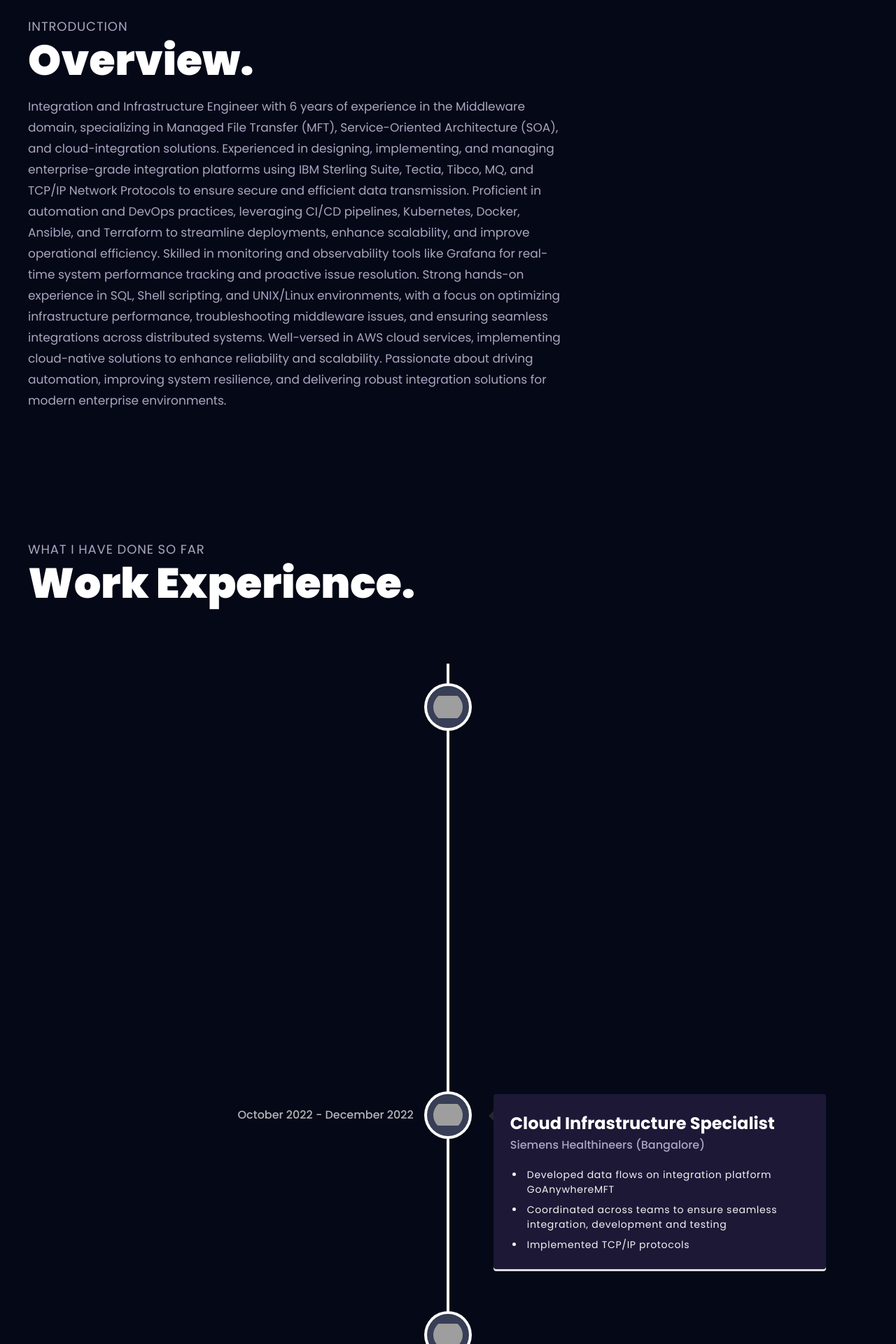
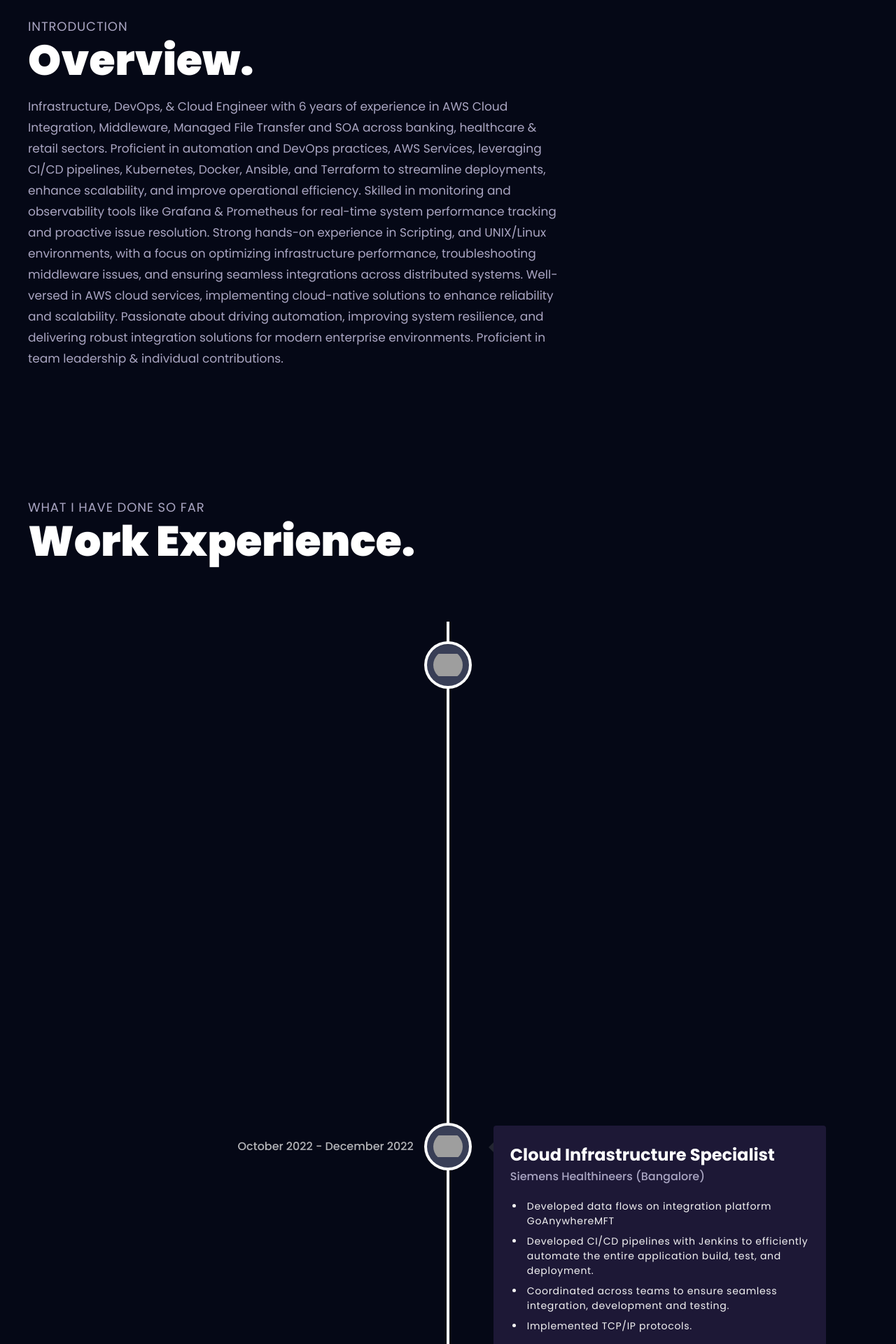
Before and after one commit to nihharikadubey/nihharika, a React (Vite) app: page / in a window 1280 px wide. Shown: the part 840-2760 px from the top of the page at 70% size. Built offline with nearby package versions, Linux system fonts and the light colour scheme; grey boxes are pictures that could not be loaded.

Commit message:
Updated content

```diff
--- a/index.html
+++ b/index.html
@@ -8,16 +8,16 @@
     <link rel="icon" type="image/x-icon" href="/favicon.ico">
     <link rel="manifest" href="/site.webmanifest">
     <meta name="viewport" content="width=device-width, initial-scale=1.0" />
-    <title>Nihharika Dubey | Portfolio</title>
+    <title>Niharika Dubey | Portfolio</title>
 
-    <meta name="title" content="Nihharika Dubey | Portfolio">
-    <meta name="description" content="Welcome to Nihharika Dubey's portfolio. Devops engineer specializing in AWS, kuberneters and Managed File Transfer.">
-    <meta name="keywords" content="Nihharika Dubey, Devops Engineer, Managed File Transfer Engineer, AIOps Engineer, MLOps Engineer, Software Engineer, ">
-    <meta name="author" content="Nihharika Dubey">
+    <meta name="title" content="Niharika Dubey | Portfolio">
+    <meta name="description" content="Welcome to Niharika Dubey's portfolio. Devops engineer specializing in AWS, kuberneters and Managed File Transfer.">
+    <meta name="keywords" content="Niharika Dubey, Devops Engineer, Managed File Transfer Engineer, AIOps Engineer, MLOps Engineer, Software Engineer, ">
+    <meta name="author" content="Niharika Dubey">
 
     <meta property="og:type" content="website">
-    <meta property="og:title" content="Nihharika Dubey | Portfolio">
-    <meta property="og:description" content="Welcome to Nihharika Dubey's portfolio. Devops engineer specializing in AWS, kuberneters and Managed File Transfer.">
+    <meta property="og:title" content="Niharika Dubey | Portfolio">
+    <meta property="og:description" content="Welcome to Niharika Dubey's portfolio. Devops engineer specializing in AWS, kuberneters and Managed File Transfer.">
     <meta name="image" property="og:image" content="https://raw.githubusercontent.com/nihharikadubey/nihharika/refs/heads/main/src/assets/niharika_dubey.webp">
 
     <meta name="robots" content="index, follow">
--- a/src/components/About.jsx
+++ b/src/components/About.jsx
@@ -15,9 +15,7 @@ const About = () => {
         variants={fadeIn("", "", 0.1, 1)}
         className="mt-4 text-secondary text-[17px] max-w-3xl leading-[30px]"
       >
-Integration and Infrastructure Engineer with 6 years of experience in the Middleware domain, specializing in Managed File Transfer (MFT), Service-Oriented Architecture (SOA), and cloud-integration solutions. Experienced in designing, implementing, and managing enterprise-grade integration platforms using IBM Sterling Suite, Tectia, Tibco, MQ, and TCP/IP Network Protocols to ensure secure and efficient data transmission. Proficient in automation and DevOps practices, leveraging CI/CD pipelines, Kubernetes, Docker, Ansible, and Terraform to streamline deployments, enhance scalability, and improve operational efficiency. Skilled in monitoring and observability tools like Grafana for real-time system performance tracking and proactive issue resolution. Strong hands-on experience in SQL, Shell scripting, and UNIX/Linux environments, with a focus on optimizing infrastructure performance, troubleshooting middleware issues, and ensuring seamless integrations across distributed systems. Well-versed in AWS cloud services, implementing cloud-native solutions to enhance reliability and scalability. Passionate about driving automation, improving system resilience, and delivering robust integration solutions for modern enterprise environments.
-      </motion.p>
-
+Infrastructure, DevOps, & Cloud Engineer with 6 years of experience in AWS Cloud Integration, Middleware, Managed File Transfer and SOA across banking, healthcare & retail sectors. Proficient in automation and DevOps practices, AWS Services, leveraging CI/CD pipelines, Kubernetes, Docker, Ansible, and Terraform to streamline deployments, enhance scalability, and improve operational efficiency. Skilled in monitoring and observability tools like Grafana & Prometheus for real-time system performance tracking and proactive issue resolution. Strong hands-on experience in Scripting, and UNIX/Linux environments, with a focus on optimizing infrastructure performance, troubleshooting middleware issues, and ensuring seamless integrations across distributed systems. Well-versed in AWS cloud services, implementing cloud-native solutions to enhance reliability and scalability. Passionate about driving automation, improving system resilience, and delivering robust integration solutions for modern enterprise environments. Proficient in team leadership & individual contributions.      </motion.p>
       <div className='mt-20 flex flex-wrap gap-10'>
         {/* Add service cards here if needed */}
       </div>
--- a/src/components/Hero.jsx
+++ b/src/components/Hero.jsx
@@ -3,7 +3,7 @@ import { styles } from '../styles';
 
 const Hero = () => {
   const handleDownloadResume = () => {
-    window.open('https://drive.google.com/file/d/1rQHPXDwV-_CNWzxe_Gk5xd-Vi4b2ErB_/view?usp=sharing', '_blank');
+    window.open('https://drive.google.com/file/d/12dFRkzE5aOKvs6kjv_3RAAQi_nA_WQ-m/view?usp=sharing', '_blank');
   };
 
   return (
@@ -16,11 +16,11 @@ const Hero = () => {
 
         <div>
           <h1 className={`${styles.heroHeadText} text-white`}>
-            Hi, I'm <span className="text-[#915eff]">Nihharika</span>
+            Hi, I'm <span className="text-[#915eff]">Niharika</span>
           </h1>
           <p className={`${styles.heroSubText} mt-2 text-white-100`}>
             Infrastructure Engineer with expertise in<br className="sm:block hidden" />
-            AWS, Kubernetes, and MFT
+            AWS, DevOps, and MFT
           </p>
           <button
             onClick={handleDownloadResume}
--- a/src/constants/index.js
+++ b/src/constants/index.js
@@ -123,11 +123,13 @@ export const experiences = [
       // "Developed CI/CD pipelines with Jenkins to efficiently automate the entire application build, test, and deployment.",
       // "Implemented DevSecOps security testing in Azure DevOps pipelines by integrating CBOM (Crypto Bill of Materials) and SBOM (Software Bill of Materials). Used Podman for CBOM and Syft for SBOM for analysis.",
       // "Provisioned infrastructure using Terraform to automate Docker orchestration & EC2 creation in AWS.",
-      "Implemented MFT solutions using IBM Sterling Suite & Tectia, managing B2B file transfers across 3000+ servers and 10,000+ daily transactions.",
-      "Automated deployments using Shell scripts, Control-M, and Terraform, reducing downtime by 30% and optimizing onboarding time by 20%.",
-      "Designed and managed SOAP & RESTful APIs on TIBCO, integrating with MQ & Kafka while implementing DevSecOps security testing in Azure DevOps.",
-      "Monitored and troubleshot production issues using Kibana and Grafana, optimizing system security and minimizing financial penalties.",
-      "Developed CI/CD pipelines using Jenkins, collaborated with cross-functional teams, and participated in 50+ code reviews for efficient delivery."
+
+
+      "Streamlined CI/CD pipelines with Jenkins on AWS, automating deployments via Argo CD, Kubernetes, Docker, reducing deployment time by 40% & optimizing cloud costs.",
+      "Implemented Secure, Automated B2B Managed File Transfer(MFT) middleware solutions across 3000+ distributed systems using IBM Sterling Suite, Control-M, protocols like SFTP, FTPS, AS2, & Connect Direct.",
+      "Developed & deployed scalable AWS cloud infrastructure using EC2, S3, EKS, Lambda, RDS, VPC, Route 53, DynamoDB, enhancing performance & reducing operational costs.",
+      "Automated Infrastructure as Code (IaC) using Terraform, Ansible, CloudFormation, migrated on-premises applications to AWS, improved system monitoring with Kibana, CloudWatch, Grafana, & Prometheus.",
+      "Designed SOAP & RESTful APIs on TIBCO, integrating with MQ & Kafka integration handling 10,000+ file transfers across Linux, AIX, and Windows environments."
     ],
   },
   {
@@ -138,8 +140,9 @@ export const experiences = [
     date: "October 2022 - December 2022",
     points: [
       "Developed data flows on integration platform GoAnywhereMFT",
-      "Coordinated across teams to ensure seamless integration, development and testing",
-      "Implemented TCP/IP protocols"
+      "Developed CI/CD pipelines with Jenkins to efficiently automate the entire application build, test, and deployment.",
+      "Coordinated across teams to ensure seamless integration, development and testing.",
+      "Implemented TCP/IP protocols."
   ],
   },
   {
@@ -149,9 +152,10 @@ export const experiences = [
     iconBg: "#383E56",
     date: "September 2019 - October 2022",
     points: [
-      "Designed & built integration flows, creating over 200 routing channels, configured various templates, adapters, schedulers, and mailboxes, while also developing robust business processes for data exchanges.",
-      "Onboarded 100+ partners with protocols like SFTP, FTPS, AS2, and Connect Direct, for efficient file transfers.",
-      "Documented on Confluence, conducted KT sessions, & led transitions to production with minimal downtime",
+      "Designed & built integration flows, creating over 200 routing channels, configured various templates, adapters, schedulers, mailboxes, while also developing robust business processes for data exchanges.",
+      "Created Shell Scripts to automate tasks & jobs via Control-M therefore reducing downtime by 30% effectively.",
+      "Onboarded 100+ partners with protocols like SFTP, FTPS, AS2, Connect Direct, for efficient file transfers.",
+      "Documented on Confluence, conducted KT sessions, & led transitions to production with minimal downtime.",
     ],
   },
   // Add more experiences here over the time
```
